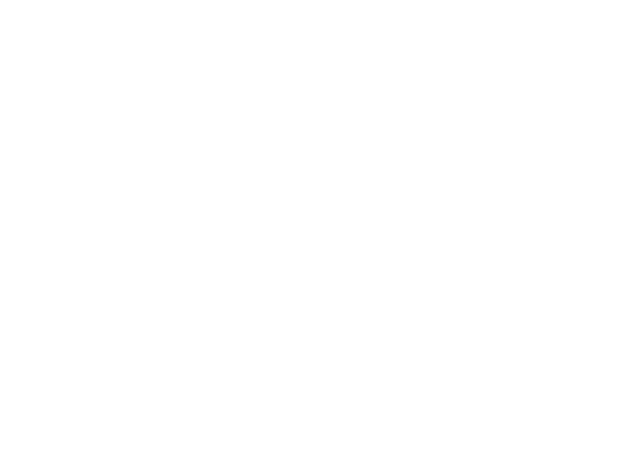
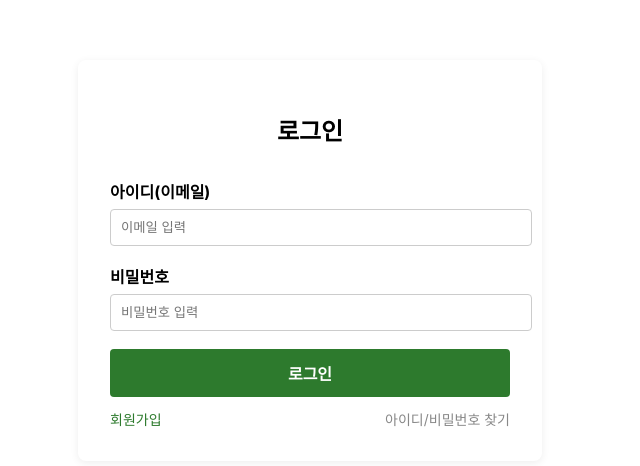
Before and after one commit to Tea-jada/jeda-frontend, a React (Create React App) app: page /login in a window 1280 px wide. Before the commit this address had no page. Shown: the top 466 px of the page, without its empty margins (330-970 px from the left). Built offline with nearby package versions, Linux system fonts and the light colour scheme.

Commit message:
[feat] 로그인 화면 개발 #1

```diff
--- a/src/App.js
+++ b/src/App.js
@@ -1,15 +1,23 @@
 import Home from './pages/Home/Home';
 import SignupAgreement from './pages/Signup/SignupAgreement';
 import UserInfoPage from './pages/Signup/UserInfoPage';
-import { BrowserRouter as Router, Routes, Route } from 'react-router-dom';
+import LoginPage from './pages/Login/LoginPage';
+import { BrowserRouter as Router, Routes, Route, useNavigate } from 'react-router-dom';
 import './App.css';
 
 function App() {
+  // useNavigate는 Router 내부에서만 사용 가능하므로, 래퍼 컴포넌트로 분리
+  function SignupAgreementWithNav() {
+    const navigate = useNavigate();
+    return <SignupAgreement onAgree={() => navigate('/signup/user-info')} />;
+  }
+
   return (
     <Router>
       <Routes>
         <Route path="/" element={<Home />} />
-        <Route path="/signup-agreement" element={<SignupAgreement />} />
+        <Route path="/login" element={<LoginPage />} />
+        <Route path="/signup-agreement" element={<SignupAgreementWithNav />} />
         <Route path="/signup/user-info" element={<UserInfoPage />} />
       </Routes>
     </Router>
--- a/src/components/Navbar/Navbar.js
+++ b/src/components/Navbar/Navbar.js
@@ -73,7 +73,7 @@ function Navbar() {
         </li>
       </ul>
       <div className="navbar-actions">
-        <button>로그인</button>
+        <button onClick={() => navigate('/login')}>로그인</button>
         <button onClick={() => navigate('/signup-agreement')}>회원가입</button>
       </div>
     </nav>
--- /dev/null
+++ b/src/pages/Login/LoginPage.js
@@ -0,0 +1,70 @@
+import React, { useState } from 'react';
+import { useNavigate } from 'react-router-dom';
+
+function LoginPage() {
+  const [form, setForm] = useState({
+    email: '',
+    password: '',
+  });
+  const [error, setError] = useState('');
+  const navigate = useNavigate();
+
+  const handleChange = (e) => {
+    const { name, value } = e.target;
+    setForm((prev) => ({ ...prev, [name]: value }));
+  };
+
+  const handleSubmit = (e) => {
+    e.preventDefault();
+    if (!form.email || !form.password) {
+      setError('아이디(이메일)와 비밀번호를 입력해주세요.');
+      return;
+    }
+    setError('');
+    // 실제 로그인 처리 로직은 추후 추가
+    alert('로그인 시도!');
+    navigate('/');
+  };
+
+  return (
+    <div style={{ maxWidth: 400, margin: '60px auto', padding: 32, background: '#fff', borderRadius: 8, boxShadow: '0 2px 8px rgba(0,0,0,0.07)' }}>
+      <h2 style={{ textAlign: 'center', marginBottom: 32 }}>로그인</h2>
+      <form onSubmit={handleSubmit}>
+        <div style={{ marginBottom: 18 }}>
+          <label style={{ display: 'block', marginBottom: 6, fontWeight: 'bold' }}>아이디(이메일)</label>
+          <input
+            type="email"
+            name="email"
+            value={form.email}
+            onChange={handleChange}
+            style={{ width: '100%', padding: 10, border: '1px solid #ccc', borderRadius: 4 }}
+            placeholder="이메일 입력"
+            required
+          />
+        </div>
+        <div style={{ marginBottom: 18 }}>
+          <label style={{ display: 'block', marginBottom: 6, fontWeight: 'bold' }}>비밀번호</label>
+          <input
+            type="password"
+            name="password"
+            value={form.password}
+            onChange={handleChange}
+            style={{ width: '100%', padding: 10, border: '1px solid #ccc', borderRadius: 4 }}
+            placeholder="비밀번호 입력"
+            required
+          />
+        </div>
+        {error && <div style={{ color: 'red', marginBottom: 12 }}>{error}</div>}
+        <button type="submit" style={{ width: '100%', padding: '12px 0', background: '#2d7a2d', color: '#fff', border: 'none', borderRadius: 4, fontSize: 16, fontWeight: 'bold', cursor: 'pointer', marginBottom: 12 }}>
+          로그인
+        </button>
+      </form>
+      <div style={{ display: 'flex', justifyContent: 'space-between', fontSize: 14 }}>
+        <span style={{ color: '#2d7a2d', cursor: 'pointer' }} onClick={() => navigate('/signup-agreement')}>회원가입</span>
+        <span style={{ color: '#888', cursor: 'pointer' }} onClick={() => alert('아이디/비밀번호 찾기 준비중')}>아이디/비밀번호 찾기</span>
+      </div>
+    </div>
+  );
+}
+
+export default LoginPage;
```
